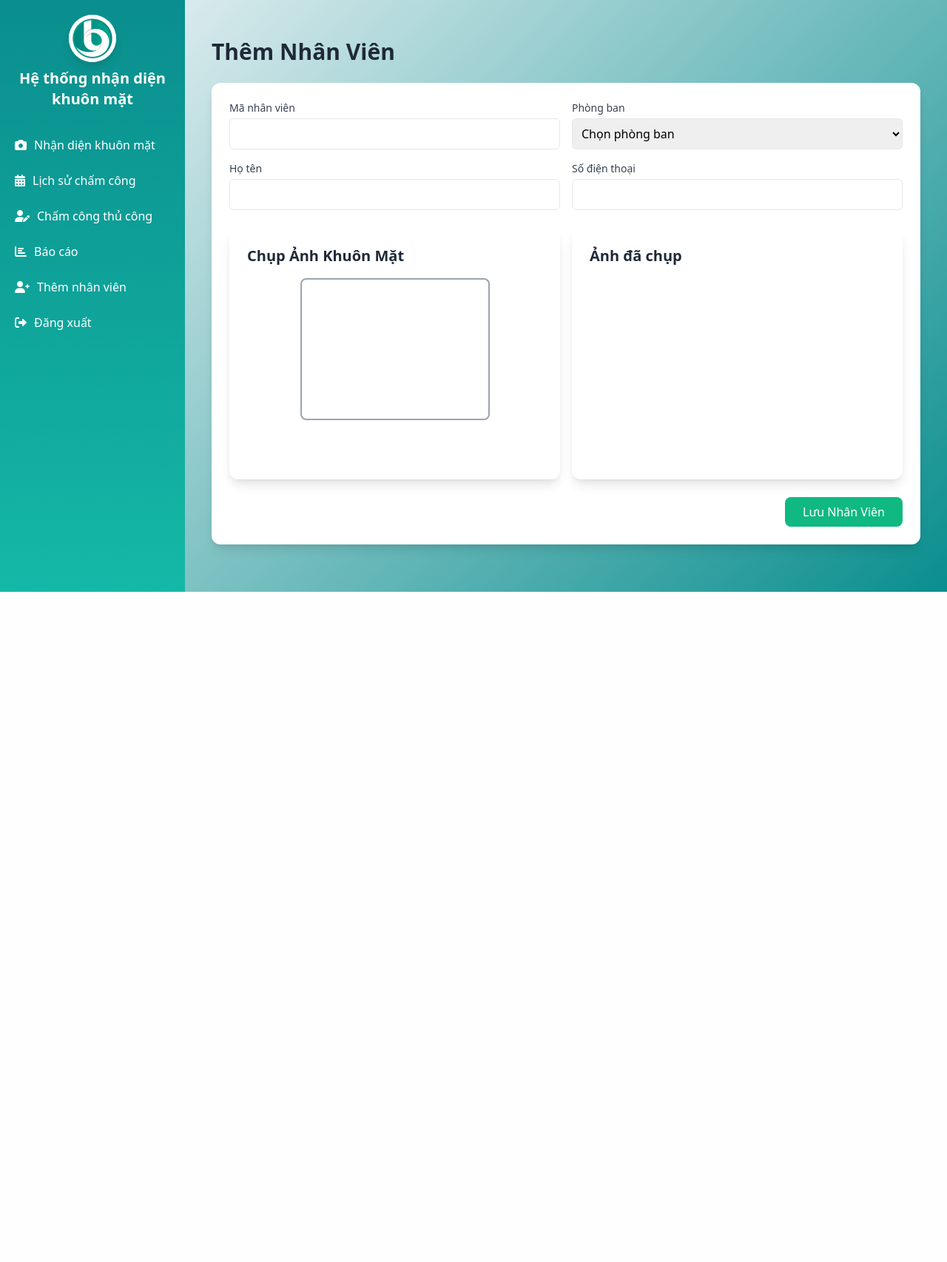
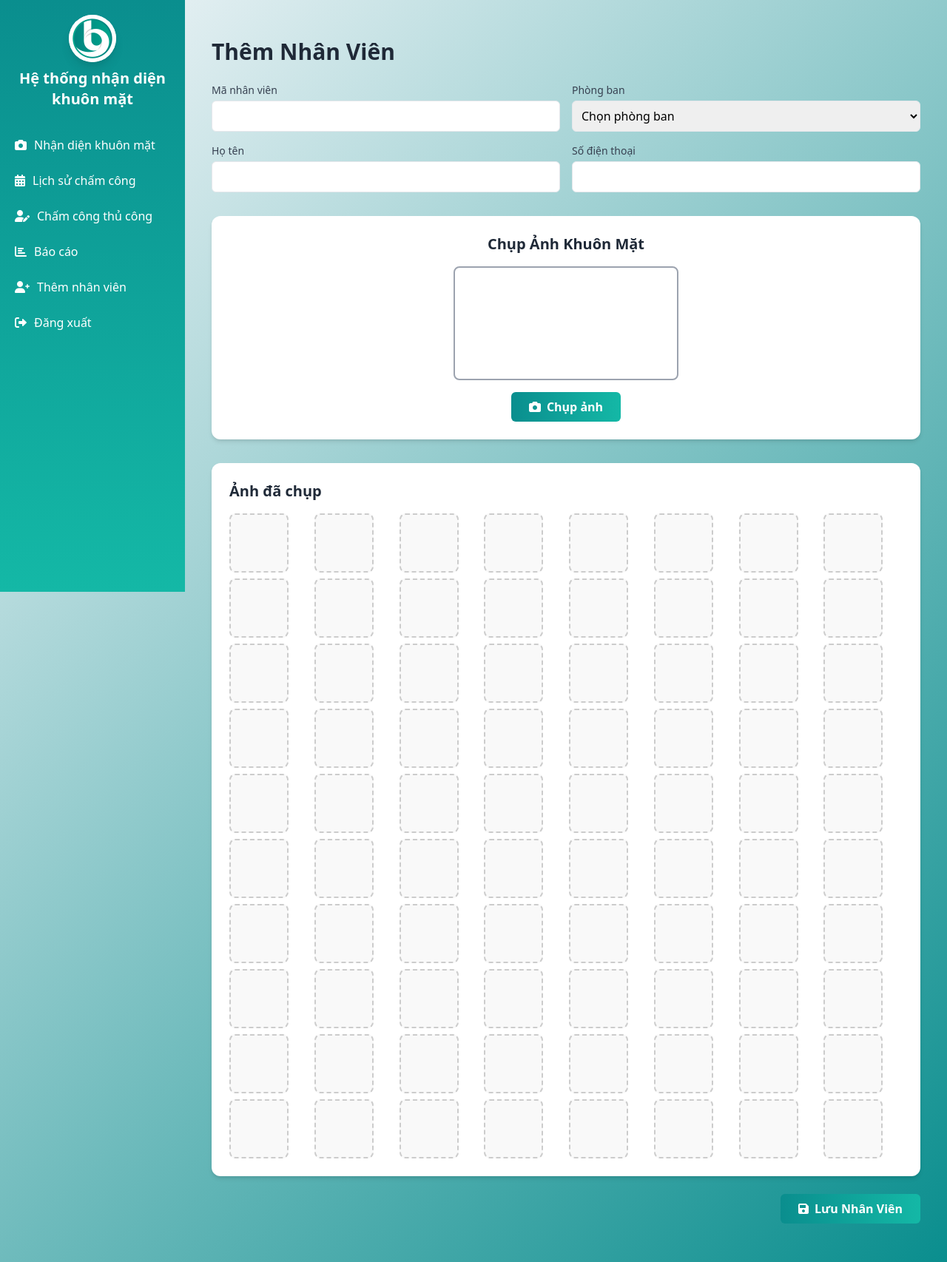
Before and after one commit to khanhdnmishvnh/frs_chamcong, a Flask app: page /add_employee in a window 1280 px wide. Shown: the whole page at 74% size. Before the commit the page ends 800 px from the top, so only its background shows below. Run offline with Flask 3, Linux system fonts and the light colour scheme; a user stored in the database is signed in; data comes from the database, SQL or seed files in the repository.

Commit message:
Update add_employee.html

```diff
--- a/templates/add_employee.html
+++ b/templates/add_employee.html
@@ -2,23 +2,40 @@
 {% block title %}Thêm Nhân Viên{% endblock %}
 
 {% block content %}
+<style>
+  .btn-gradient {
+    background: linear-gradient(90deg, #0a8e8e 0%, #14b8a6 100%);
+    transition: all 0.3s ease;
+    color: white;
+  }
+
+  .btn-gradient:hover {
+    background: linear-gradient(90deg, #14b8a6 0%, #0a8e8e 100%);
+    transform: translateY(-2px);
+    box-shadow: 0 6px 12px rgba(10, 142, 142, 0.25);
+  }
+
+  .image-slot {
+    width: 80px;
+    height: 80px;
+    border: 2px dashed #ccc;
+    border-radius: 8px;
+    background-color: #f9f9f9;
+  }
+</style>
+
 <div class="container mx-auto px-4 py-8">
   <h1 class="text-3xl font-bold text-gray-800 mb-6">Thêm Nhân Viên</h1>
 
-    <div class="bg-white p-6 rounded-xl shadow-lg">
-        <!-- Form nhập thông tin nhân viên -->
-        <form id="employeeForm" action="{{ url_for('add_employee') }}" method="POST" enctype="multipart/form-data">
-            <!-- KHU VỰC THÔNG TIN NHÂN VIÊN -->
-            <div class="grid grid-cols-2 gap-4">
-                <!-- Mã nhân viên (bỏ readonly để cho phép gõ) -->
+  <form id="employeeForm" action="{{ url_for('add_employee') }}" method="POST" enctype="multipart/form-data" onsubmit="return validateForm();">
+    <!-- THÔNG TIN NHÂN VIÊN -->
+    <div class="grid grid-cols-1 md:grid-cols-2 gap-4">
       <div>
         <label for="employee_code" class="block text-sm font-medium text-gray-700">Mã nhân viên</label>
         <input type="text" id="employee_code" name="employee_code"
-                           class="mt-1 p-2 w-full border rounded-md bg-white"
-                           value="{{ employee_code }}">  <!-- Bỏ readonly, dùng bg-white -->
+          class="mt-1 p-2 w-full border rounded-md bg-white" value="{{ employee_code }}">
       </div>
 
-                <!-- Phòng ban -->
       <div>
         <label for="department_id" class="block text-sm font-medium text-gray-700">Phòng ban</label>
         <select id="department_id" name="department_id" required
@@ -30,14 +47,12 @@
         </select>
       </div>
 
-                <!-- Họ tên -->
       <div>
         <label for="full_name" class="block text-sm font-medium text-gray-700">Họ tên</label>
         <input type="text" id="full_name" name="full_name" required
           class="mt-1 p-2 w-full border rounded-md">
       </div>
 
-                <!-- Số điện thoại -->
       <div>
         <label for="contact_info" class="block text-sm font-medium text-gray-700">Số điện thoại</label>
         <input type="text" id="contact_info" name="contact_info" required
@@ -45,52 +60,52 @@
       </div>
     </div>
 
-            <!-- KHU VỰC CHỤP ẢNH + HIỂN THỊ ẢNH ĐÃ CHỤP (2 CỘT) -->
-            <div class="flex gap-4 mt-6">
-                <!-- Cột bên trái: Video + nút Chụp ảnh -->
-                <div class="w-1/2 bg-white p-6 rounded-xl shadow-lg">
+    <!-- CAMERA CHỤP ẢNH -->
+    <div class="mt-8 p-6 bg-white rounded-xl shadow-md text-center">
       <h2 class="text-xl font-semibold text-gray-800 mb-4">Chụp Ảnh Khuôn Mặt</h2>
-                    <div class="flex flex-col items-center">
-                        <video id="webcam" autoplay playsinline class="w-64 h-48 border-2 border-gray-400 rounded-lg"></video>
-                        <!-- NÚT CHỤP ẢNH -->
+      <div class="flex justify-center">
+        <video id="webcam" autoplay playsinline class="border-2 border-gray-400 rounded-lg w-[480px] h-[360px]"></video>
+      </div>
+      <div class="flex justify-center mt-4">
         <button type="button" id="captureBtn"
-                                class="mt-4 px-6 py-2 bg-teal-500 text-white rounded-lg hover:bg-teal-600 transition duration-300">
-                            Chụp ảnh
+          class="btn-gradient px-6 py-2 rounded-md font-semibold flex items-center gap-2">
+          <i class="fas fa-camera"></i> Chụp ảnh
         </button>
       </div>
     </div>
 
-                <!-- Cột bên phải: Ảnh đã chụp (dạng lưới) -->
-                <div class="w-1/2 bg-white p-6 rounded-xl shadow-lg">
+    <!-- ẢNH ĐÃ CHỤP -->
+    <div class="mt-8 p-6 bg-white rounded-xl shadow-md">
       <h2 class="text-xl font-semibold text-gray-800 mb-4">Ảnh đã chụp</h2>
-                    <div id="capturedImages" class="grid grid-cols-2 gap-2"></div>
-                    <!-- Lưu Base64 vào input hidden -->
+      <div id="capturedImages" class="grid grid-cols-8 gap-2">
+        {% for i in range(80) %}
+        <div id="imgWrapper_{{ i }}" class="relative image-slot"></div>
+        {% endfor %}
+      </div>
       <input type="hidden" id="face_images" name="face_images">
     </div>
-            </div>
 
-            <!-- Nút Lưu -->
-            <div class="text-right mt-6">
-                <button type="submit" id="saveBtn" disabled
-                        class="px-6 py-2 bg-green-500 text-white rounded-lg hover:bg-green-600 transition duration-300">
-                    Lưu Nhân Viên
+    <!-- NÚT LƯU -->
+    <div class="mt-6 flex justify-end">
+      <button type="submit" id="saveBtn"
+        class="btn-gradient px-6 py-2 rounded-md font-semibold flex items-center gap-2">
+        <i class="fas fa-save"></i> Lưu Nhân Viên
       </button>
     </div>
   </form>
 </div>
-</div>
 
 <script>
-    let captureCount = 0;
-    let capturedImages = [];
-    const maxPhotos = 5;  // Đặt thành 80 nếu bạn cần
   const video = document.getElementById("webcam");
   const captureBtn = document.getElementById("captureBtn");
   const capturedImagesDiv = document.getElementById("capturedImages");
   const faceImagesInput = document.getElementById("face_images");
   const saveBtn = document.getElementById("saveBtn");
 
-    // Kích hoạt webcam
+  let capturedImages = [];
+  let currentSlot = 0;
+  const maxPhotos = 80;
+
   async function startCamera() {
     try {
       const stream = await navigator.mediaDevices.getUserMedia({ video: true });
@@ -100,40 +115,72 @@
     }
   }
 
-    // Chụp ảnh từ webcam
-    captureBtn.addEventListener("click", function () {
-        if (captureCount >= maxPhotos) {
-            alert("Bạn đã chụp đủ " + maxPhotos + " ảnh!");
+  // ✅ Chụp tự động 80 ảnh liên tục
+  captureBtn.addEventListener("click", () => {
+    if (currentSlot >= maxPhotos) {
+      alert("Bạn đã chụp đủ 80 ảnh!");
+      return;
+    }
+
+    let interval = setInterval(() => {
+      if (currentSlot >= maxPhotos) {
+        clearInterval(interval);
+        faceImagesInput.value = JSON.stringify(capturedImages);
+        alert("Đã chụp đủ 80 ảnh!");
+        saveBtn.disabled = false;
         return;
       }
 
       const canvas = document.createElement("canvas");
       canvas.width = video.videoWidth;
       canvas.height = video.videoHeight;
-        const ctx = canvas.getContext("2d");
-        ctx.drawImage(video, 0, 0, canvas.width, canvas.height);
+      canvas.getContext("2d").drawImage(video, 0, 0, canvas.width, canvas.height);
 
-        // Chuyển ảnh sang base64
       const imageData = canvas.toDataURL("image/jpeg");
-        capturedImages.push(imageData);
-        captureCount++;
+      capturedImages[currentSlot] = imageData;
 
-        // Tạo thẻ <img> hiển thị ảnh đã chụp
-        const imgElement = document.createElement("img");
-        imgElement.src = imageData;
-        imgElement.className = "w-32 h-32 object-cover border-2 border-gray-400 rounded-lg";
-        capturedImagesDiv.appendChild(imgElement);
+      const wrapper = document.getElementById(`imgWrapper_${currentSlot}`);
+      wrapper.innerHTML = `
+        <img src="${imageData}" class="w-full h-full object-cover rounded-md border" />
+        <button onclick="removeImage(${currentSlot})" class="absolute -top-2 -right-2 bg-red-500 text-white rounded-full w-5 h-5 text-xs">x</button>
+      `;
 
-        // Lưu dữ liệu ảnh vào input ẩn
+      currentSlot++;
       faceImagesInput.value = JSON.stringify(capturedImages);
-
-        // Cho phép nút "Lưu" nếu đã chụp ít nhất 1 ảnh
-        if (captureCount >= 1) {
-            saveBtn.disabled = false;
-        }
+    }, 100); // 80 ảnh trong khoảng 8 giây
   });
 
-    // Bắt đầu camera khi trang load
+  function removeImage(index) {
+    capturedImages[index] = null;
+    const wrapper = document.getElementById(`imgWrapper_${index}`);
+    wrapper.innerHTML = '';
+    faceImagesInput.value = JSON.stringify(capturedImages);
+    currentSlot = capturedImages.filter(Boolean).length;
+    if (currentSlot === 0) {
+      saveBtn.disabled = true;
+    }
+  }
+
+  function validateForm() {
+    const code = document.getElementById("employee_code").value.trim();
+    const name = document.getElementById("full_name").value.trim();
+    const phone = document.getElementById("contact_info").value.trim();
+    const dept = document.getElementById("department_id").value;
+    const hasImage = capturedImages.filter(Boolean).length > 0;
+
+    if (!code || !name || !phone || !dept) {
+      alert("Vui lòng điền đầy đủ thông tin nhân viên.");
+      return false;
+    }
+
+    if (!hasImage) {
+      alert("Vui lòng chụp ảnh khuôn mặt.");
+      return false;
+    }
+
+    return true;
+  }
+
   window.onload = startCamera;
 </script>
 {% endblock %}
```
Lines whose indentation alone changed are shown as unchanged.
